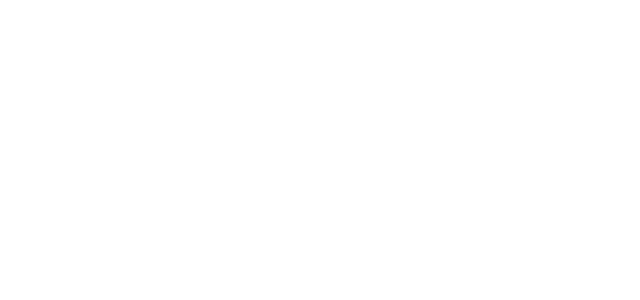
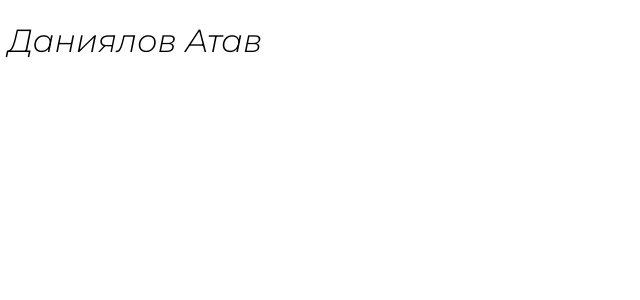
Before and after one commit to Ozzcar11/Portfolio, a Nuxt app: page / in a window 1280 px wide. Shown: the top 300 px of the page, without its empty margins (0-640 px from the left). Built offline with nearby package versions, Linux system fonts and the light colour scheme.

Commit message:
feat: add fonts

```diff
--- /dev/null
+++ b/assets/styles/fonts.scss
@@ -0,0 +1,13 @@
+@mixin font-face($name, $file, $weight: 400, $style: normal) {
+  @font-face {
+    font-family: "#{$name}";
+    src: local("#{$file}"), url("@/assets/fonts/#{$file}.woff2") format("woff2");
+    font-weight: $weight;
+    font-style: $style;
+    font-display: swap;
+  }
+}
+
+@include font-face("Montserrat", "Montserrat-LightItalic", 300, italic);
+@include font-face("Montserrat", "Montserrat-Regular", 400);
+// @include font-face("Font_name", "file_name", font_weight, italic);
--- /dev/null
+++ b/assets/styles/index.scss
@@ -0,0 +1 @@
+@import "./fonts.scss";
--- a/nuxt.config.ts
+++ b/nuxt.config.ts
@@ -1,4 +1,4 @@
 // https://nuxt.com/docs/api/configuration/nuxt-config
 export default defineNuxtConfig({
-
+  css: ["assets/styles/index.scss"],
 })
--- a/pages/index.vue
+++ b/pages/index.vue
@@ -1,14 +1,17 @@
-<script setup>
-
-</script>
-
+<script setup></script>
 
 <template>
-   <div>
-
-   </div>
-   <Loader />
+  <div>
+    <header class="header"></header>
+    <h1 class="title">Даниялов Атав</h1>
+  </div>
+  <Loader />
 </template>
 
-
-<style lang="scss"></style>
+<style lang="scss">
+.title {
+  font-family: Montserrat;
+  font-weight: 300;
+  font-style: italic;
+}
+</style>
```
Also changed, not shown: assets/fonts/Montserrat-LightItalic.woff2 (added), assets/fonts/Montserrat-Regular.woff2 (added).
